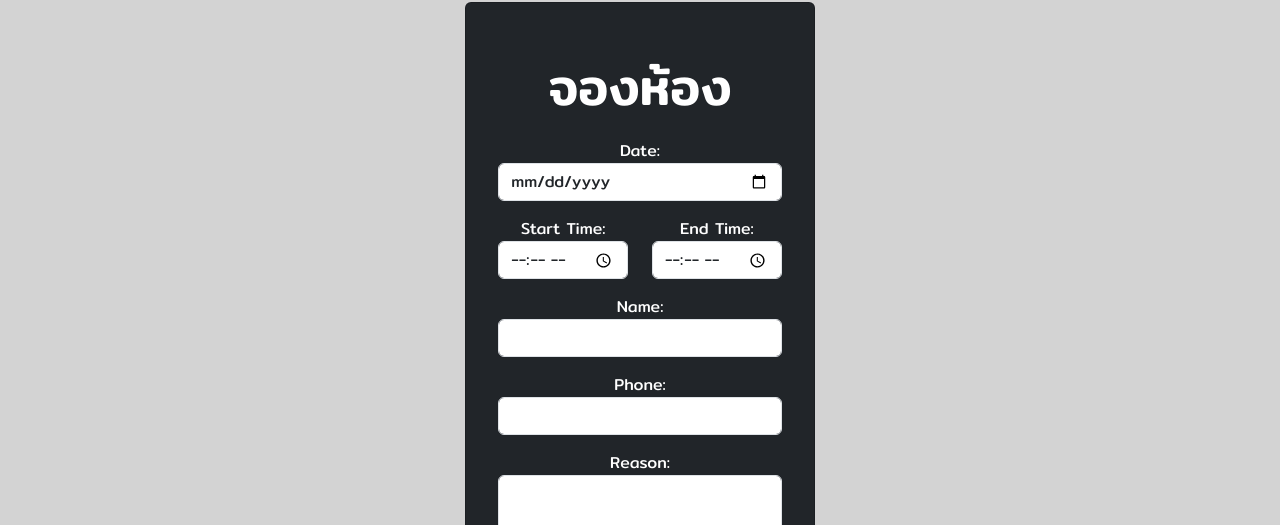
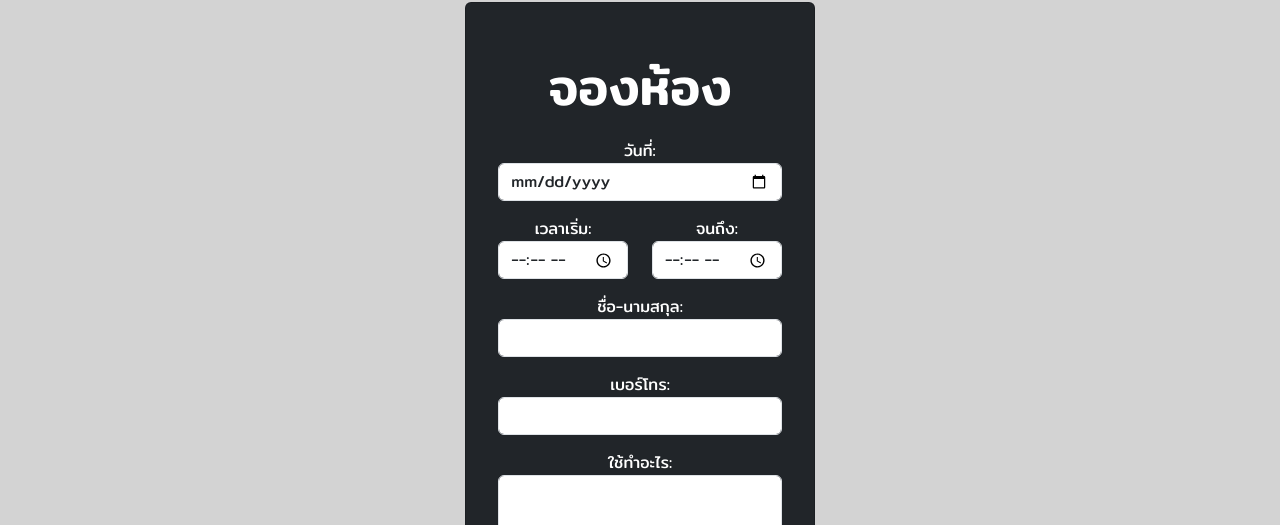
Before and after one commit to Gard-G/selfroom-booking, a React (Vite) app in the folder client/: page /booking in a window 1280 px wide. Shown: the part 95-620 px from the top of the page. Built offline with nearby package versions, Linux system fonts and the light colour scheme; no server answers.

Commit message:
ีui update

```diff
--- a/client/src/App.jsx
+++ b/client/src/App.jsx
@@ -8,6 +8,7 @@ import Navbar from './components/nevbar';
 import 'bootstrap/dist/css/bootstrap.min.css';
 
 const localizer = momentLocalizer(moment); // Initialize moment localizer for calendar
+
 
 // Custom toolbar component for the calendar
 function CustomToolbar(props) {
@@ -121,14 +122,19 @@ function App() {
 
   // Function to handle clicking on an event (shows alert with booking details)
   const handleSelectEvent = (event) => {
+
+    const startDate = moment(event.start).format('DD-MM-YYYY');
+    const startTime = moment(event.start).format('HH:mm');
+    const endTime = moment(event.end).format('HH:mm');
+
     alert(`
-      Booking Details:
-      Room: ${event.RoomName}
-      Name: ${event.Name}
-      Phone: ${event.Phone}
-      Reason: ${event.Reason}
-      Date: ${new Date(event.start).toLocaleDateString()}
-      Time: ${new Date(event.start).toLocaleTimeString()} - ${new Date(event.end).toLocaleTimeString()}
+      รายละเอียกการจอง:
+      ชื่อห้อง: ${event.RoomName}
+      ชื่อ-นามสกุล: ${event.Name}
+      เบอร์โทร: ${event.Phone}
+      ใช้ทำอะไร: ${event.Reason}
+      วันที่: ${startDate}
+      เวลา: ${startTime} - ${endTime}
     `);
   };
 
--- a/client/src/BookingPage.jsx
+++ b/client/src/BookingPage.jsx
@@ -79,7 +79,7 @@ const BookingPage = () => {
       <h1 className="mt-4 mb-4">จองห้อง {room ? room.RoomName : ''}</h1>
       <form onSubmit={handleSubmit}>
         <div className='form-group mb-3'>
-          <label htmlFor="date">Date:</label>
+          <label htmlFor="date">วันที่:</label>
           <input
             id="date"
             type="date"
@@ -91,7 +91,7 @@ const BookingPage = () => {
 
         <div className='row'>
           <div className="form-group mb-3 col-lg-6 col-12">
-            <label htmlFor="startTime">Start Time:</label>
+            <label htmlFor="startTime">เวลาเริ่ม:</label>
             <input
               id="startTime"
               type="time"
@@ -101,7 +101,7 @@ const BookingPage = () => {
             />
           </div>
           <div className="form-group mb-3 col-lg-6 col-12">
-            <label htmlFor="endTime">End Time:</label>
+            <label htmlFor="endTime">จนถึง:</label>
             <input
               id="endTime"
               type="time"
@@ -113,7 +113,7 @@ const BookingPage = () => {
         </div>
 
         <div className="form-group mb-3">
-          <label htmlFor="name">Name:</label>
+          <label htmlFor="name">ชื่อ-นามสกุล:</label>
           <input
             id="name"
             type="text"
@@ -124,7 +124,7 @@ const BookingPage = () => {
         </div>
 
         <div className="form-group mb-3">
-          <label htmlFor="phone">Phone:</label>
+          <label htmlFor="phone">เบอร์โทร:</label>
           <input
             id="phone"
             type="text"
@@ -135,7 +135,7 @@ const BookingPage = () => {
         </div>
 
         <div className="form-group mb-4">
-          <label htmlFor="reason">Reason:</label>
+          <label htmlFor="reason">ใช้ทำอะไร:</label>
           <textarea
             id="reason"
             className="form-control"
--- a/client/src/RoomDetailsPage.jsx
+++ b/client/src/RoomDetailsPage.jsx
@@ -50,7 +50,7 @@ const RoomDetailsPage = () => {
   return (
     <div className="container mt-5">
       <Navbar />
-      <div style={{width:'65vw'}}>
+      <div style={{ width: '65vw' }}>
         <h1 className="mb-4">Available Rooms at {selectedCenter}</h1>
         <div className="row">
           {rooms.map(room => (
@@ -77,13 +77,17 @@ const RoomDetailsPage = () => {
                             {room.bookings.map((booking, index) => (
                               <li key={index} className="mb-2">
                                 <span className="d-block">
-                                <strong>วันที่:</strong> {new Date(booking.Start).toLocaleDateString()}
+                                  <strong>วันที่:</strong> {new Date(booking.Start).toLocaleDateString('th-TH', {
+                                    day: '2-digit',
+                                    month: 'short',
+                                    year: 'numeric',
+                                  })}
                                 </span>
                                 <span className="d-block">
-                                <strong>เวลาเริ่ม:</strong> {new Date(booking.Start).toLocaleTimeString([], { hour: '2-digit', minute: '2-digit', second: '2-digit', hour12: false })}
+                                  <strong>เวลาเริ่ม:</strong> {new Date(booking.Start).toLocaleTimeString([], { hour: '2-digit', minute: '2-digit', hour12: false })}
                                 </span>
                                 <span className="d-block">
-                                <strong>จนถึง:</strong> {new Date(booking.End).toLocaleTimeString([], { hour: '2-digit', minute: '2-digit', second: '2-digit', hour12: false })}
+                                  <strong>จนถึง:</strong> {new Date(booking.End).toLocaleTimeString([], { hour: '2-digit', minute: '2-digit', hour12: false })}
                                 </span>
                               </li>
                             ))}
```
Lines whose indentation alone changed are shown as unchanged.
